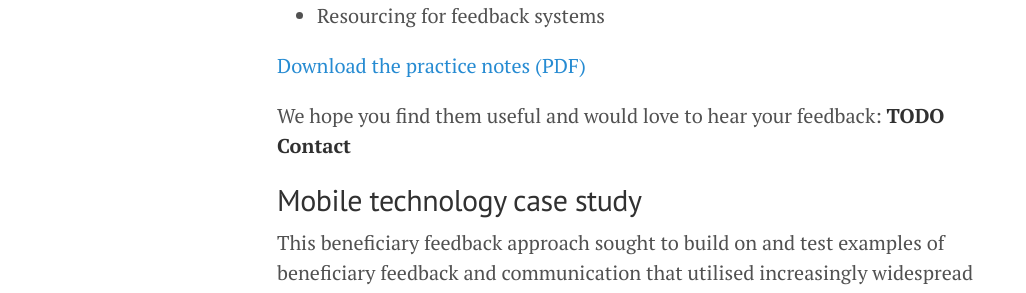
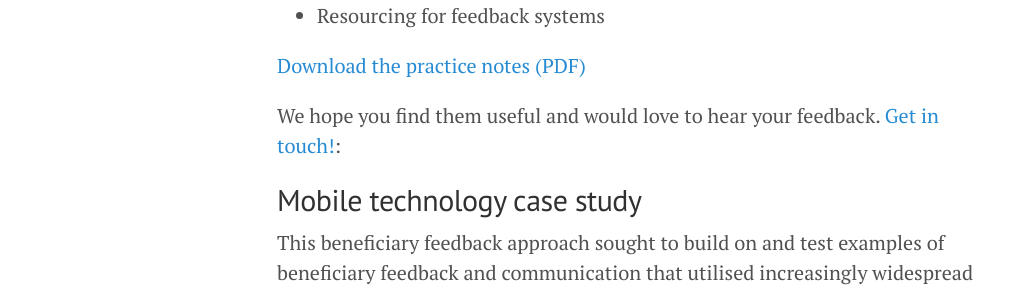
Before and after one commit to socialimpactlab/feedbackmechanisms, a Jekyll site: the page built from resources.md, in a window 1280 px wide. Shown: the part 599-892 px from the top of the page, without its empty margins (3-1029 px from the left). Built offline with Jekyll 4.4.1, drawn with Linux system fonts in a browser that asks for light colours.

Commit message:
Add mailto

```diff
--- a/resources.md
+++ b/resources.md
@@ -19,8 +19,7 @@ The notes cover six areas of implementation:
 
 [Download the practice notes (PDF)](http://cdn.worldvision.org.uk/files/1114/6857/4326/PRACTICE_NOTES_July2016.pdf)
 
-We hope you find them useful and would love to hear your feedback:
-**TODO Contact**
+We hope you find them useful and would love to hear your feedback. [Get in touch!](mailto:hello@simlab.org):
 
 ## Mobile technology case study
 
```
